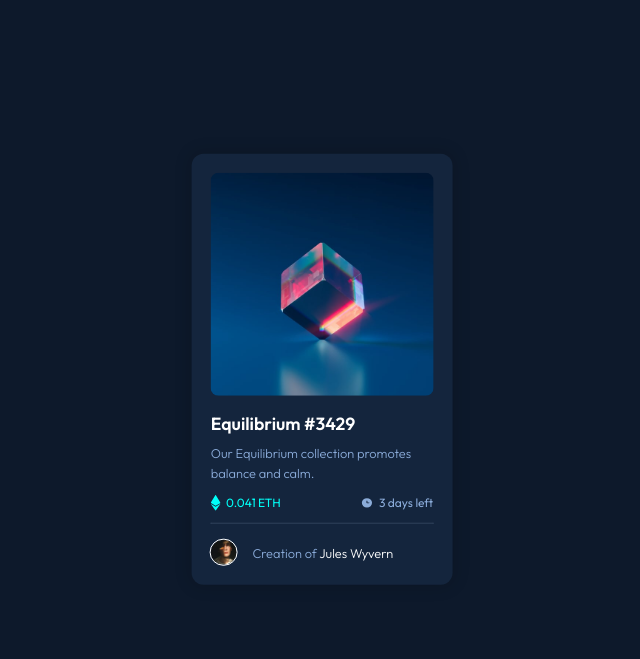
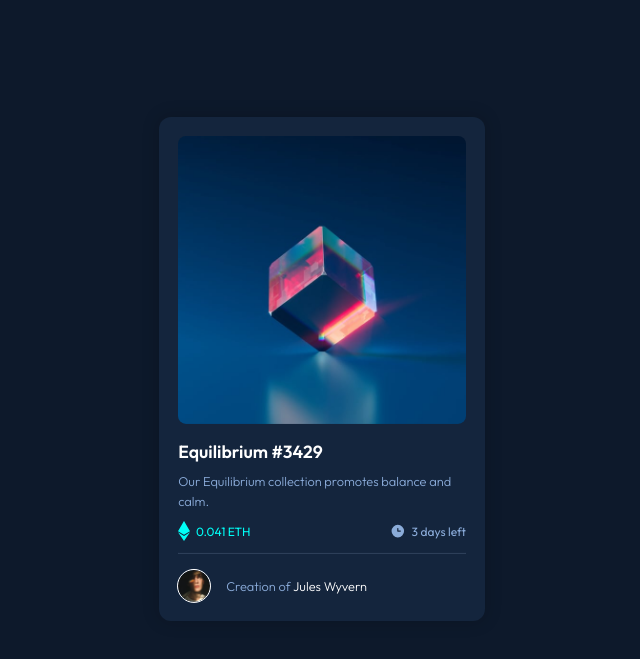
Before and after one commit to daniloarcidiacono/frontendmentor-nftpreview, a website: page index.html in a window 1280 px wide. Shown: the part 31-690 px from the top of the page, without its empty margins (318-958 px from the left). Drawn offline with Linux system fonts and the light colour scheme.

Commit message:
fix: set device pixel ratio to 1. chore: replace README.

```diff
--- a/styles/main.scss
+++ b/styles/main.scss
@@ -15,7 +15,8 @@
     --font-weight-semibold: 600;
 
     // window.devicePixelRatio on 100% zoom
-    --ddpx: 0.8px;
+    // --ddpx: 0.8px;
+    --ddpx: 1px;
 }
 
 @font-face {
```
Also changed, not shown: README-template.md (deleted), README.md, design/active-states-cropped.jpg (deleted), images/screenshot.png (added), images/screenshot_hover.png (added), styles/main.css, 1 other file.
